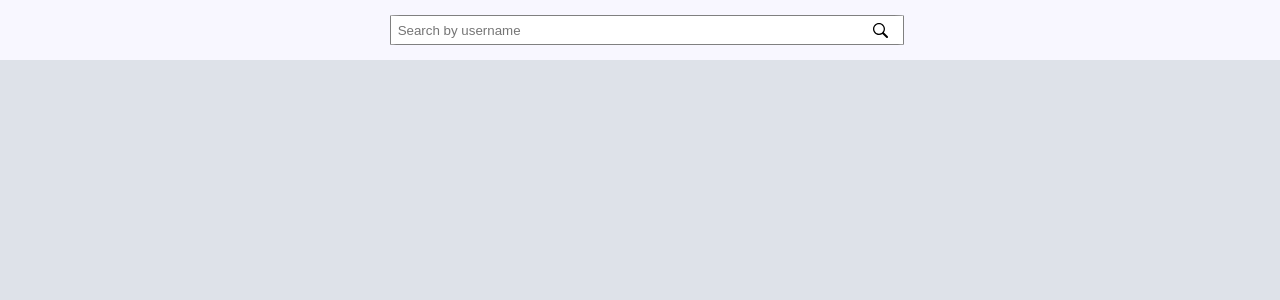
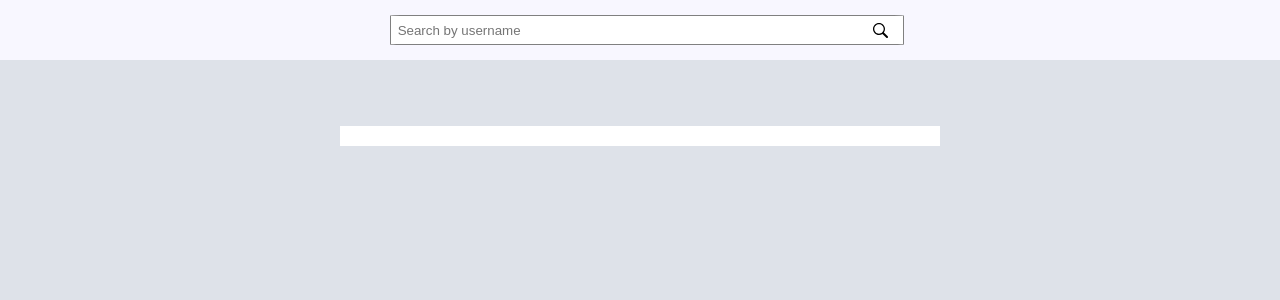
Before and after one commit to OrgenGjoni/showcase, a React (Create React App) app in the folder packages/react-application/: page /search-results in a window 1280 px wide. Shown: the top 300 px of the page. Built offline with nearby package versions, Linux system fonts and the light colour scheme; data requests are answered from the project's data file.

Commit message:
All results container added and style fixes

```diff
--- a/packages/react-application/src/App.tsx
+++ b/packages/react-application/src/App.tsx
@@ -1,6 +1,6 @@
 import React from "react";
 import "./scss/_main.scss";
-import Main from "./containers/main/Main";
+import Main from "./containers/Main/Main";
 import { Provider } from "react-redux";
 import { store } from "./store";
 import { BrowserRouter as Router } from "react-router-dom";
--- a/packages/react-application/src/components/SearchBar/SearchResultItem/search_result_item.scss
+++ b/packages/react-application/src/components/SearchBar/SearchResultItem/search_result_item.scss
@@ -1,6 +1,9 @@
 .result-item {
   max-height: 50px;
+  width: 100%;
   cursor: pointer;
+  list-style: none;
+  background-color: #ffffff;
   &:hover {
     opacity: 0.7;
   }
--- a/packages/react-application/src/components/Spinner/Spinner.tsx
+++ b/packages/react-application/src/components/Spinner/Spinner.tsx
@@ -9,7 +9,7 @@ const Spinner: React.FC<React.SVGProps<SVGSVGElement>> = (props) => (
       cy="25"
       r="20"
       fill="none"
-      stroke-width="5"
+      strokeWidth="5"
     ></circle>
   </svg>
 );
--- a/packages/react-application/src/containers/AllResults/AllResults.tsx
+++ b/packages/react-application/src/containers/AllResults/AllResults.tsx
@@ -1,13 +1,36 @@
 import React from "react";
 import "./all_results.scss";
+import { useAppSelector, useAppDispatch } from "../../hooks";
+import SearchResultItem from "../../components/SearchBar/SearchResultItem/SearchResultItem";
+import { useNavigate } from "react-router-dom";
+import { user } from "../../types/user.type";
 
-const AllResults: React.FC = ()=>{
+const AllResults: React.FC = () => {
+  const dispatch = useAppDispatch();
+  const { matches } = useAppSelector((state) => state.search);
+  const navigate = useNavigate();
 
-    return (
-        <div className="results-container">
+  const renderAllResults = () => {
+    if (matches !== null) {
+      return matches.map((el: user, idx: number) => {
+        const handleItemClick = () => {
+          return navigate(`/user/${el.id}`);
+        };
 
-        </div>
-    );
-}
+        return (
+          <SearchResultItem user={el} key={idx} onClick={handleItemClick} />
+        );
+      });
+    } else {
+      return null;
+    }
+  };
+
+  return (
+    <div className="results-container">
+      <ul className="results-container__inner">{renderAllResults()}</ul>
+    </div>
+  );
+};
 
 export default AllResults;
--- a/packages/react-application/src/containers/AllResults/all_results.scss
+++ b/packages/react-application/src/containers/AllResults/all_results.scss
@@ -1,10 +1,21 @@
 .results-container {
   display: flex;
-    flex-direction: column;
+  flex-direction: row;
   align-items: center;
   justify-content: center;
-    margin: 100px;
+  width: 60%;
+  max-width: 600px;
+  min-width: 250px;
+  margin: 50px auto;
   box-sizing: border-box;
   -webkit-box-sizing: border-box;
   -moz-box-sizing: border-box;
+  &__inner {
+    padding: 10px !important;
+    width: 100%;
+    background-color: #fff;
+    > li:not(:last-child) {
+      border-bottom: solid 1px grey;
     }
+  }
+}
--- a/packages/react-application/src/containers/main/Main.tsx
+++ b/packages/react-application/src/containers/Main/Main.tsx
@@ -17,8 +17,9 @@ const Main: React.FC = () => {
     navigate(`/user/${usr.id}`);
   };
 
-  const handleShowAllClick = (data: user[] | null)=>{
+  const handleShowAllClick = (data: user[] | null) => {
     dispatch(setAllMatches(data));
+    navigate("/search-results");
   };
 
   useEffect(() => {
@@ -36,12 +37,10 @@ const Main: React.FC = () => {
           inputProps={{ placeholder: "Search by username" }}
         />
       </NavBar>
-      <div>
-        <Routes>
-          <Route path="/user/:id" element={<Profile />} />
-          <Route path="/search-results" element={<AllResults />} />
-        </Routes>
-      </div>
+      <Routes>
+        <Route path="/user/:id" element={<Profile />} />
+        <Route path="/search-results" element={<AllResults />} />
+      </Routes>
     </div>
   );
 };
--- /dev/null
+++ b/packages/react-application/src/containers/Main/main.scss
@@ -0,0 +1,19 @@
+@import "../../scss/main";
+
+.main {
+  &-container {
+    display: flex;
+    flex-direction: column;
+    justify-content: flex-start;
+    align-content: center;
+    width: 100%;
+    height: 100%;
+    min-width: 100vw;
+    min-height: 100vh;
+    background-color: #dee2e9;
+    box-sizing: border-box;
+    -webkit-box-sizing: border-box;
+    -moz-box-sizing: border-box;
+    font-family: "Montserrat", sans-serif;
+  }
+}
--- a/packages/react-application/src/containers/main/main.scss
+++ /dev/null
@@ -1,10 +0,0 @@
-@import "../../scss/main";
-
-.main {
-  &-container {
-    width: 100vw;
-    height: 100vh;
-    background-color: #dee2e9;
-    font-family: "Montserrat", sans-serif;
-  }
-}
```
Also changed, not shown: packages/react-application/src/components/SearchBar/SearchBar.tsx (+12 -12 lines), packages/react-application/src/store/slices/searchSlice.ts (+3 -4 lines), packages/react-application/src/containers/Profile/Profile.tsx (renamed from packages/react-application/src/containers/profile/Profile.tsx), packages/react-application/src/containers/Profile/profile.scss (renamed from packages/react-application/src/containers/profile/profile.scss). Lines whose indentation alone changed are shown as unchanged.
